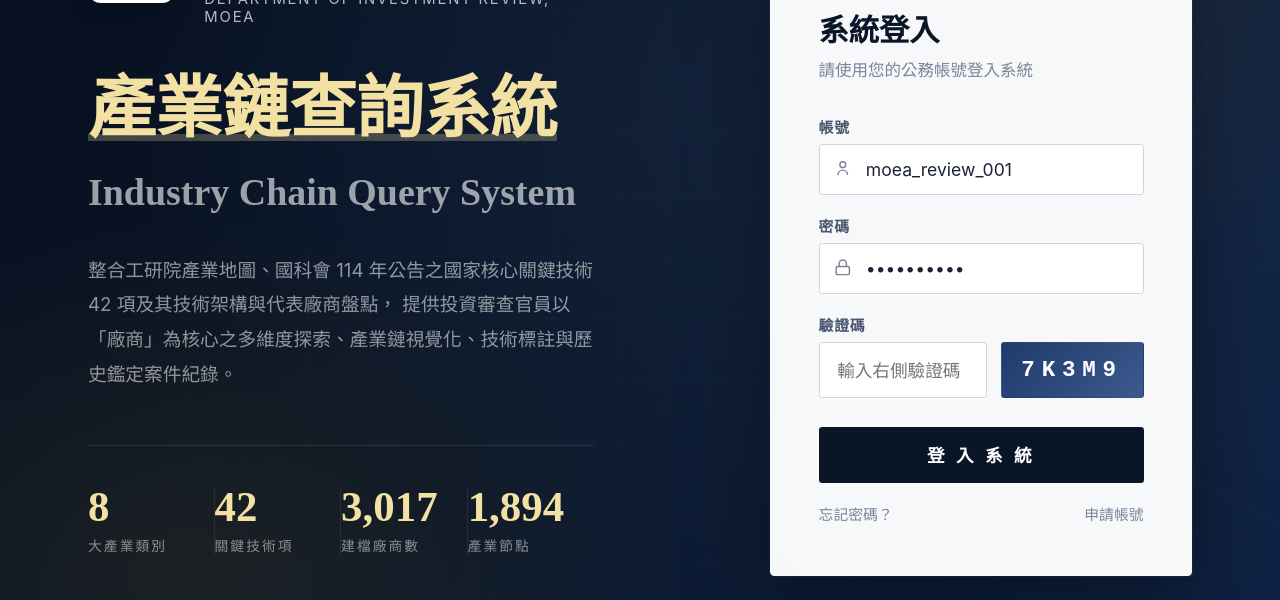
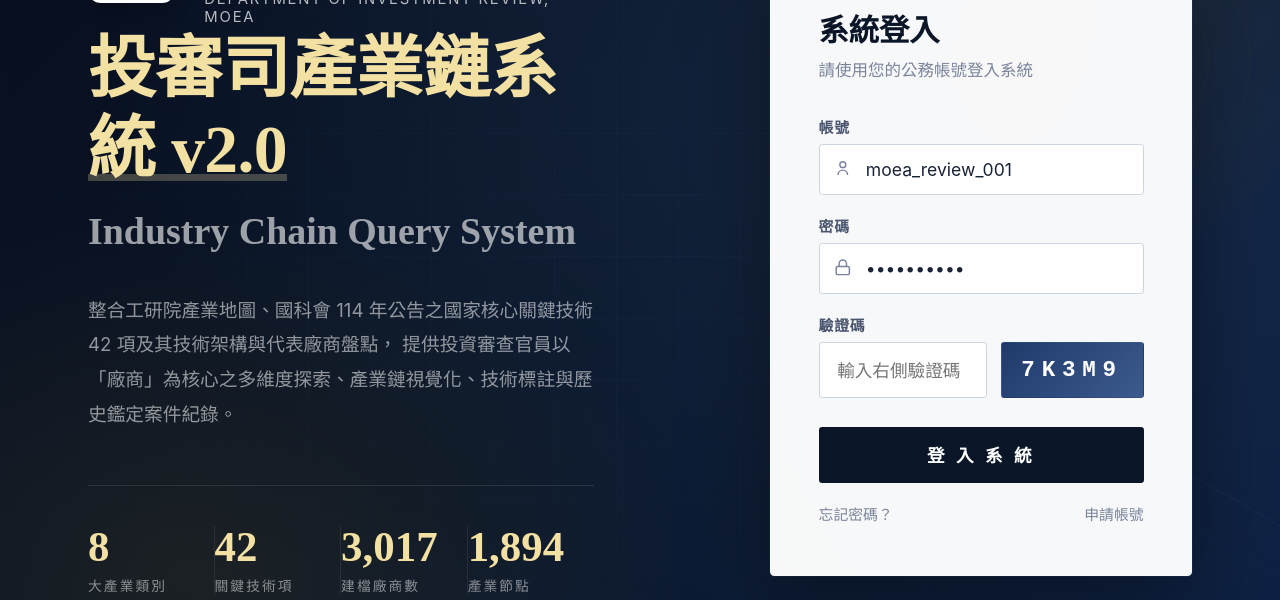
Before and after one commit to jarvis3680/TEST, a plain HTML site: page index.html in a window 1280 px wide. Shown: the part 200-800 px from the top of the page. Drawn offline with Linux system fonts and the light colour scheme.

Commit message:
feat: 登入頁系統名稱改為 v2.0

```diff
--- a/index.html
+++ b/index.html
@@ -45,7 +45,7 @@
     </div>
 
     <div class="login-hero">
-      <h1><span class="accent">產業鏈查詢系統</span></h1>
+      <h1><span class="accent">投審司產業鏈系統 v2.0</span></h1>
       <h2>Industry Chain Query System</h2>
       <p id="loginMainDesc">
         整合工研院產業地圖、國科會 114 年公告之國家核心關鍵技術 42 項及其技術架構與代表廠商盤點，
```
